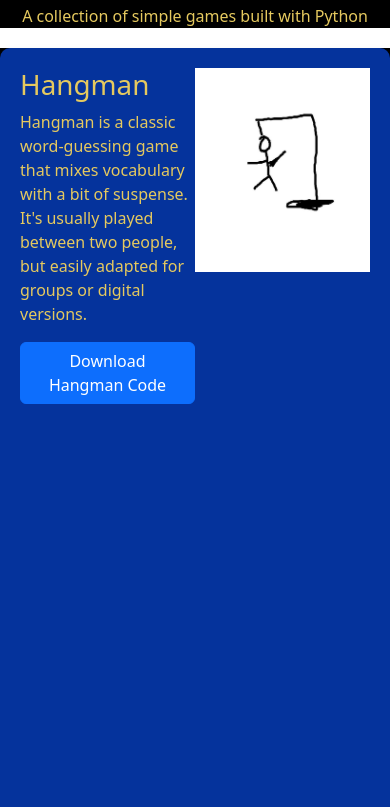
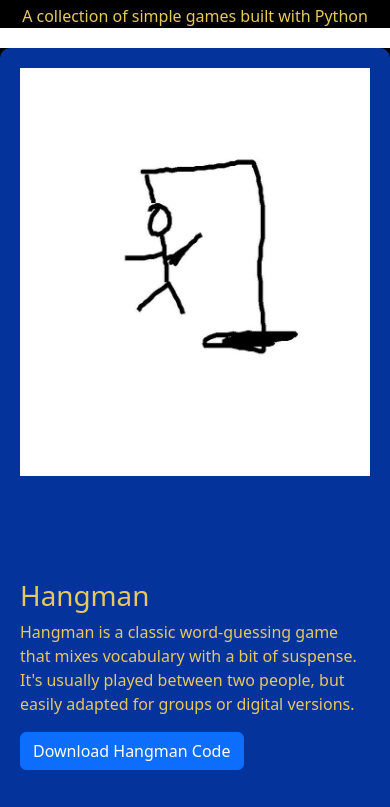
Before and after one commit to LuvuyoBhele/Personal-Website, a plain HTML site: page public/Game page.html in a window 390 px wide. Shown: the part 37-844 px from the top of the page. Drawn offline with nearby package versions, Linux system fonts and the light colour scheme.

Commit message:
fixing responsiveness for small screens

```diff
--- a/Styles folder/GamePage-OCT2025.css
+++ b/Styles folder/GamePage-OCT2025.css
@@ -1,5 +1,3 @@
-
-
 p, ul, .section{
     color:#E5C95F;
 }
@@ -52,3 +50,22 @@ p, ul, .section{
 .card-content{
     width: 50%;
 }
+
+@media (max-width: 768px) {
+    .card-content {
+        flex-direction: column;
+        flex-wrap: nowrap;
+    }
+    .card-image {
+        order: -1;
+        width: 100%;
+    }
+    .card-content{
+        width: 100%;
+    }
+    .card-image img {
+        width: 100%;
+        height: auto;
+        object-fit: cover;
+    }
+}
```
